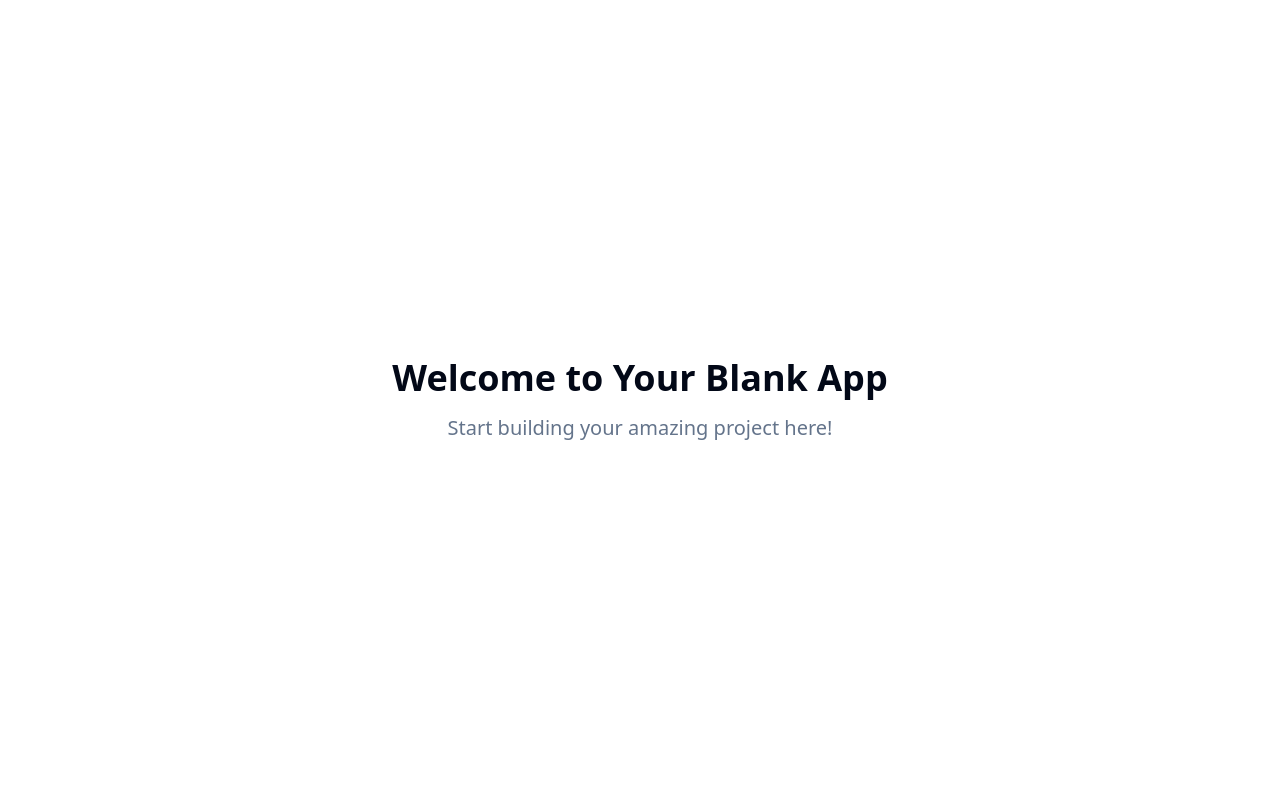
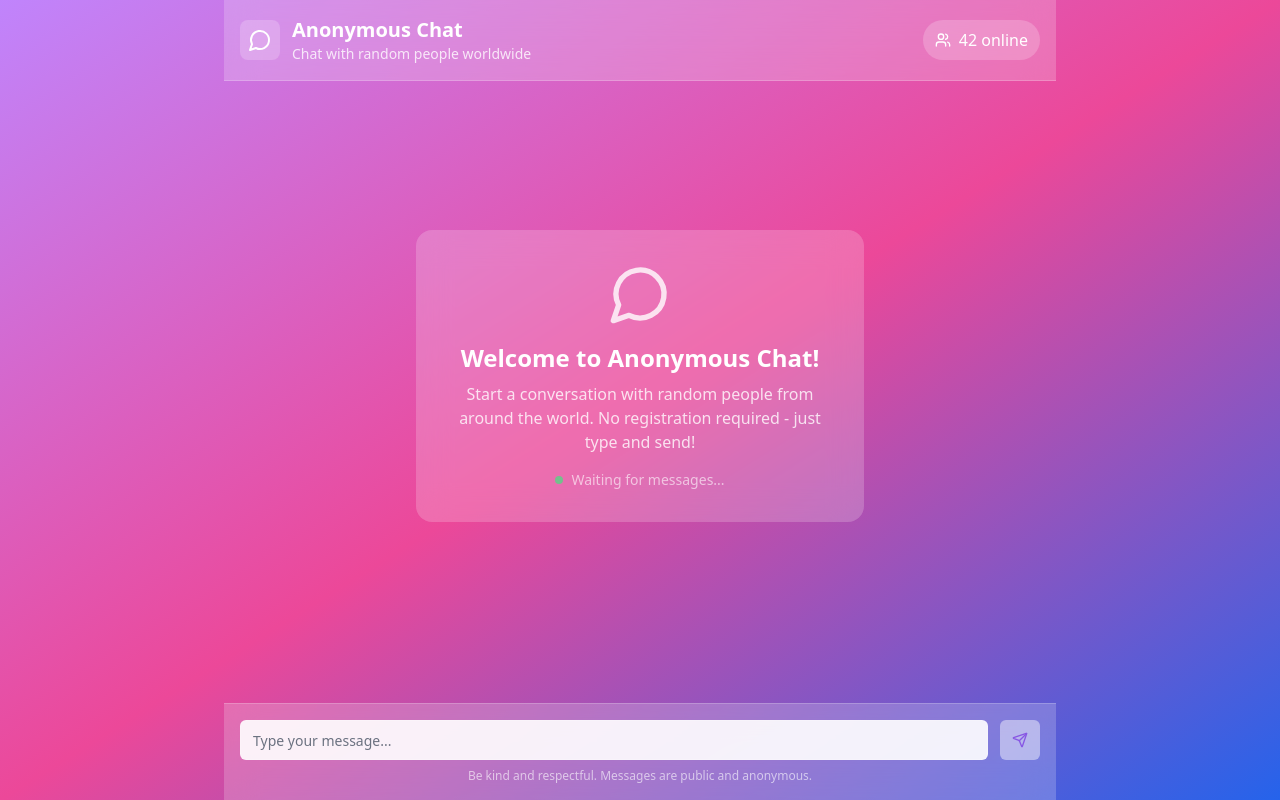
Before and after one commit to bgakhil/chatly-site-src, a React (Vite) app: page / in a window 1280 px wide. Built offline with nearby package versions, Linux system fonts and the light colour scheme.

Commit message:
Add texting web app
Implement a web application for texting without login, allowing random users to communicate.

```diff
--- a/index.html
+++ b/index.html
@@ -1,14 +1,15 @@
+
 <!DOCTYPE html>
 <html lang="en">
   <head>
     <meta charset="UTF-8" />
     <meta name="viewport" content="width=device-width, initial-scale=1.0" />
-    <title>random-text-stream</title>
-    <meta name="description" content="Lovable Generated Project" />
+    <title>Anonymous Chat - Talk to Random People</title>
+    <meta name="description" content="Anonymous chat application to connect with random people worldwide. No login required!" />
     <meta name="author" content="Lovable" />
 
-    <meta property="og:title" content="random-text-stream" />
-    <meta property="og:description" content="Lovable Generated Project" />
+    <meta property="og:title" content="Anonymous Chat - Talk to Random People" />
+    <meta property="og:description" content="Anonymous chat application to connect with random people worldwide. No login required!" />
     <meta property="og:type" content="website" />
     <meta property="og:image" content="https://lovable.dev/opengraph-image-p98pqg.png" />
 
--- a/src/pages/Index.tsx
+++ b/src/pages/Index.tsx
@@ -1,11 +1,180 @@
-// Update this page (the content is just a fallback if you fail to update the page)
+
+import { useState, useEffect, useRef } from 'react';
+import { Send, Users, MessageCircle } from 'lucide-react';
+import { Button } from '@/components/ui/button';
+import { Input } from '@/components/ui/input';
+
+interface Message {
+  id: string;
+  text: string;
+  isOwn: boolean;
+  timestamp: Date;
+  sender: string;
+}
 
 const Index = () => {
+  const [messages, setMessages] = useState<Message[]>([]);
+  const [newMessage, setNewMessage] = useState('');
+  const [onlineCount, setOnlineCount] = useState(42);
+  const messagesEndRef = useRef<HTMLDivElement>(null);
+
+  // Sample anonymous names for random senders
+  const anonymousNames = [
+    'Anonymous Owl', 'Mystery Cat', 'Secret Panda', 'Hidden Fox',
+    'Stealth Bear', 'Phantom Wolf', 'Ghost Rabbit', 'Shadow Duck',
+    'Mystic Deer', 'Silent Tiger'
+  ];
+
+  // Simulate receiving random messages
+  useEffect(() => {
+    const interval = setInterval(() => {
+      if (Math.random() > 0.7) { // 30% chance every 5 seconds
+        const randomMessages = [
+          "Hey everyone! How's your day going? 😊",
+          "Anyone else procrastinating right now? 😅",
+          "Just discovered this app, pretty cool!",
+          "What's the weather like where you are?",
+          "Random thought: pineapple on pizza is actually great 🍕",
+          "Does anyone have any good book recommendations?",
+          "Working late tonight, anyone else?",
+          "Just wanted to say hi to everyone! 👋",
+          "This anonymous chat is so fun!",
+          "Hope you all are having a great day! ✨"
+        ];
+
+        const randomName = anonymousNames[Math.floor(Math.random() * anonymousNames.length)];
+        const randomText = randomMessages[Math.floor(Math.random() * randomMessages.length)];
+
+        const newMsg: Message = {
+          id: Date.now().toString(),
+          text: randomText,
+          isOwn: false,
+          timestamp: new Date(),
+          sender: randomName
+        };
+
+        setMessages(prev => [...prev, newMsg]);
+        setOnlineCount(prev => Math.max(20, Math.min(99, prev + (Math.random() > 0.5 ? 1 : -1))));
+      }
+    }, 5000);
+
+    return () => clearInterval(interval);
+  }, []);
+
+  // Auto scroll to bottom when new messages arrive
+  useEffect(() => {
+    messagesEndRef.current?.scrollIntoView({ behavior: 'smooth' });
+  }, [messages]);
+
+  const handleSendMessage = (e: React.FormEvent) => {
+    e.preventDefault();
+    if (!newMessage.trim()) return;
+
+    const message: Message = {
+      id: Date.now().toString(),
+      text: newMessage,
+      isOwn: true,
+      timestamp: new Date(),
+      sender: 'You'
+    };
+
+    setMessages(prev => [...prev, message]);
+    setNewMessage('');
+  };
+
+  const formatTime = (date: Date) => {
+    return date.toLocaleTimeString([], { hour: '2-digit', minute: '2-digit' });
+  };
+
   return (
-    <div className="min-h-screen flex items-center justify-center bg-background">
-      <div className="text-center">
-        <h1 className="text-4xl font-bold mb-4">Welcome to Your Blank App</h1>
-        <p className="text-xl text-muted-foreground">Start building your amazing project here!</p>
+    <div className="min-h-screen bg-gradient-to-br from-purple-400 via-pink-500 to-blue-600">
+      <div className="container mx-auto max-w-4xl h-screen flex flex-col">
+        {/* Header */}
+        <header className="bg-white/20 backdrop-blur-lg border-b border-white/20 p-4">
+          <div className="flex items-center justify-between">
+            <div className="flex items-center gap-3">
+              <div className="p-2 bg-white/20 rounded-lg">
+                <MessageCircle className="w-6 h-6 text-white" />
+              </div>
+              <div>
+                <h1 className="text-xl font-bold text-white">Anonymous Chat</h1>
+                <p className="text-white/80 text-sm">Chat with random people worldwide</p>
+              </div>
+            </div>
+            <div className="flex items-center gap-2 bg-white/20 px-3 py-2 rounded-full">
+              <Users className="w-4 h-4 text-white" />
+              <span className="text-white font-medium">{onlineCount} online</span>
+            </div>
+          </div>
+        </header>
+
+        {/* Messages Container */}
+        <div className="flex-1 overflow-y-auto p-4 space-y-4">
+          {messages.length === 0 ? (
+            <div className="flex flex-col items-center justify-center h-full text-center">
+              <div className="bg-white/20 backdrop-blur-lg p-8 rounded-2xl max-w-md">
+                <MessageCircle className="w-16 h-16 text-white/80 mx-auto mb-4" />
+                <h2 className="text-2xl font-bold text-white mb-2">Welcome to Anonymous Chat!</h2>
+                <p className="text-white/80 mb-4">
+                  Start a conversation with random people from around the world.
+                  No registration required - just type and send!
+                </p>
+                <div className="flex items-center justify-center gap-2 text-white/60">
+                  <div className="w-2 h-2 bg-green-400 rounded-full animate-pulse"></div>
+                  <span className="text-sm">Waiting for messages...</span>
+                </div>
+              </div>
+            </div>
+          ) : (
+            messages.map((message) => (
+              <div
+                key={message.id}
+                className={`flex ${message.isOwn ? 'justify-end' : 'justify-start'} animate-in slide-in-from-bottom-2 duration-300`}
+              >
+                <div
+                  className={`max-w-xs lg:max-w-sm px-4 py-3 rounded-2xl ${
+                    message.isOwn
+                      ? 'bg-white text-gray-800 rounded-br-md'
+                      : 'bg-black/20 backdrop-blur-sm text-white rounded-bl-md border border-white/20'
+                  }`}
+                >
+                  {!message.isOwn && (
+                    <p className="text-xs opacity-70 mb-1 font-medium">{message.sender}</p>
+                  )}
+                  <p className="text-sm leading-relaxed">{message.text}</p>
+                  <p className={`text-xs mt-1 ${message.isOwn ? 'text-gray-500' : 'text-white/60'}`}>
+                    {formatTime(message.timestamp)}
+                  </p>
+                </div>
+              </div>
+            ))
+          )}
+          <div ref={messagesEndRef} />
+        </div>
+
+        {/* Message Input */}
+        <form onSubmit={handleSendMessage} className="p-4 bg-white/20 backdrop-blur-lg border-t border-white/20">
+          <div className="flex gap-3">
+            <Input
+              value={newMessage}
+              onChange={(e) => setNewMessage(e.target.value)}
+              placeholder="Type your message..."
+              className="flex-1 bg-white/90 border-white/20 text-gray-800 placeholder:text-gray-500 focus:bg-white transition-colors"
+              maxLength={500}
+            />
+            <Button
+              type="submit"
+              size="icon"
+              className="bg-white/90 hover:bg-white text-purple-600 hover:text-purple-700 transition-colors shrink-0"
+              disabled={!newMessage.trim()}
+            >
+              <Send className="w-4 h-4" />
+            </Button>
+          </div>
+          <p className="text-white/60 text-xs mt-2 text-center">
+            Be kind and respectful. Messages are public and anonymous.
+          </p>
+        </form>
       </div>
     </div>
   );
```
